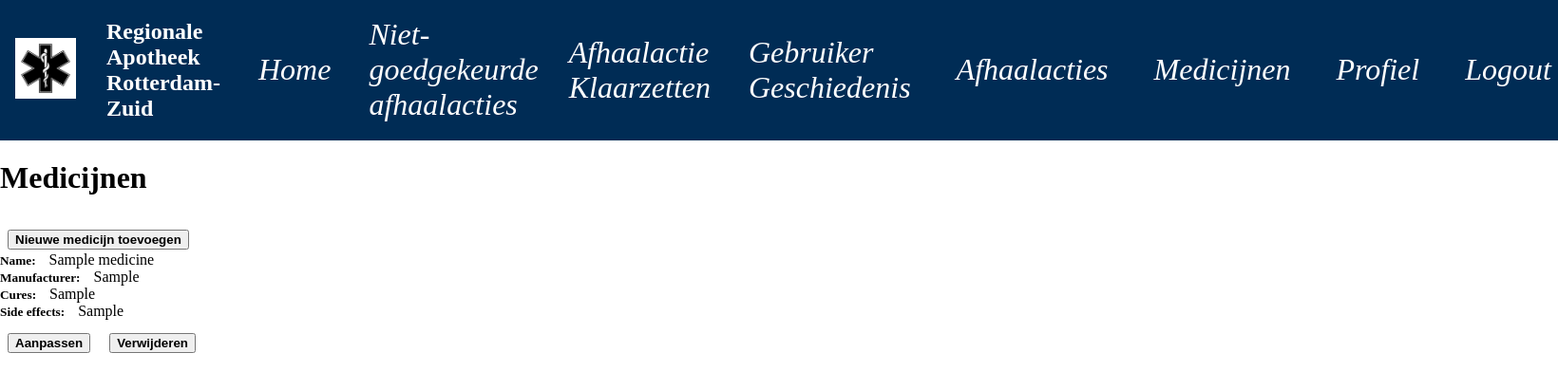
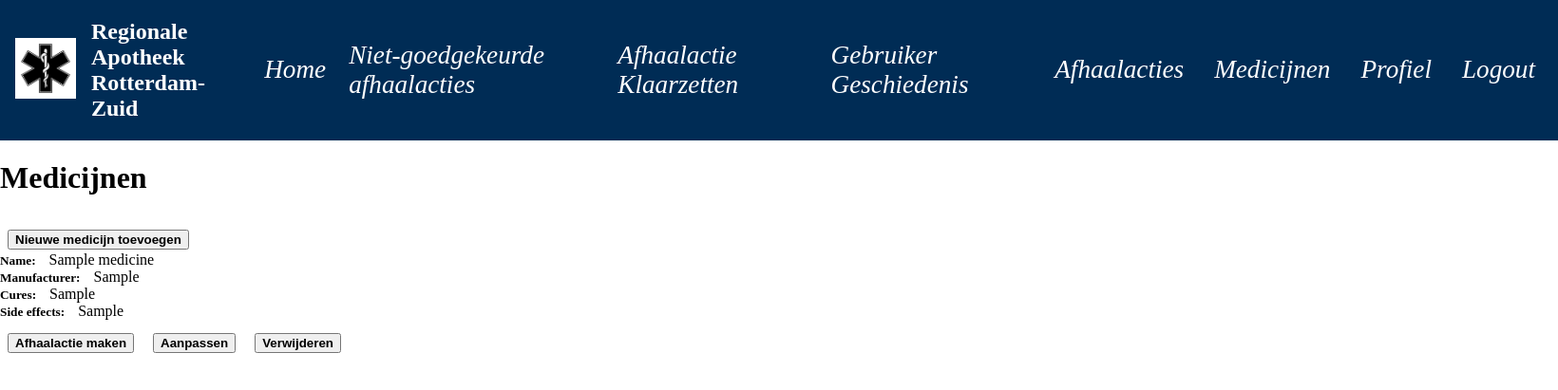
Before and after one commit to Damian5314/apotheek, a Django app: page /medicine/ in a window 1640 px wide. Shown: the top 411 px of the page at 95% size. Run offline with Django 5.2, Linux system fonts and the light colour scheme; a user stored in the database is signed in; tables that the repository leaves empty hold one stand-in row (values such as "Sample post").

Commit message:
Add the option to make a reservation from medicine page

```diff
--- a/apotheek/base/static/base/css/styles.css
+++ b/apotheek/base/static/base/css/styles.css
@@ -10,7 +10,7 @@ body {
     background-color: #002c55;
     display: flex;
     align-items: center;
-    gap: 2rem;
+    gap: 1rem;
     padding-left: 1rem;
 
 }
@@ -27,7 +27,7 @@ a {
     color: white;
     font-style: italic;
     text-decoration: none;
-    font-size: 2rem;
+    font-size: 1.7rem;
 }
 
 a:hover {
--- a/apotheek/base/templates/base/medicine.html
+++ b/apotheek/base/templates/base/medicine.html
@@ -12,6 +12,7 @@
             <h5>Cures:</h5> <p>{{ medicine.Cures }}</p> <br>
             <h5>Side effects:</h5> <p>{{ medicine.SideEffects }}</p> <br>
             {% if user.is_staff %}
+            <a href="{% url 'manage_collections_with_medicine' medicine.id %}" class="nav-item black-link"><button><strong>Afhaalactie maken</strong></button></a>
                 <a href="{% url 'edit_medicine' medicine.id %}" class="nav-item black-link"><button><strong>Aanpassen</strong></button></a>
                 <a href="{% url 'delete_medicine' medicine.id %}" class="nav-item black-link"><button><strong>Verwijderen</strong></button></a><br>
             {% endif %}
--- a/apotheek/base/urls.py
+++ b/apotheek/base/urls.py
@@ -10,24 +10,18 @@ urlpatterns = [
     path('edit_profile/', views.edit_profile, name='edit_profile'),
     path('change-password/', views.change_password, name='change_password'),
     path('accounts/profile/', views.profile, name='profile'),
-    path('update_afhaalacties/', views.update_afhaalacties,
-         name='update_afhaalacties'),
-    path('update_afhaalacties/', views.update_afhaalacties,
-         name='update_afhaalacties'),
+    path('update_afhaalacties/', views.update_afhaalacties, name='update_afhaalacties'),
+    path('update_afhaalacties/', views.update_afhaalacties, name='update_afhaalacties'),
     path('afhaalacties/', views.update_afhaalacties, name='afhaalacties'),
-    path('approve_afhaalactie/<int:pk>',
-         views.approve_afhaalactie, name='approve_afhaalactie'),
-    path('deny_afhaalactie/<int:pk>',
-         views.deny_afhaalactie, name='deny_afhaalactie'),
-    path('confirm_afhaalacties/', views.confirm_afhaalacties,
-         name='confirm_afhaalacties'),
-    path('manage_collections/', views.manage_collections,
-         name='manage_collections'),
+    path('approve_afhaalactie/<int:pk>', views.approve_afhaalactie, name='approve_afhaalactie'),
+    path('deny_afhaalactie/<int:pk>', views.deny_afhaalactie, name='deny_afhaalactie'),
+    path('confirm_afhaalacties/', views.confirm_afhaalacties, name='confirm_afhaalacties'),
+    path('manage_collections/', views.manage_collections, name='manage_collections'),
+    path('manage_collections/<int:medicine_id>/', views.manage_collections, name='manage_collections_with_medicine'),
     path('medicine/', views.medicine, name='medicine'),
     path('new_medicine/', views.new_medicine, name='new_medicine'),
     path('edit_medicine/<int:pk>/', views.edit_medicine, name='edit_medicine'),
-    path('delete_medicine/<int:pk>/',
-         views.delete_medicine, name='delete_medicine'),
+    path('delete_medicine/<int:pk>/', views.delete_medicine, name='delete_medicine'),
     path('select_user/', views.select_user, name='select_user'),
     path('user_history/<int:user_id>/', views.user_history, name='user_history'),
 ]
--- a/apotheek/base/views.py
+++ b/apotheek/base/views.py
@@ -41,7 +41,6 @@ def register(request):
         form = UserCreationForm(request.POST)
         if form.is_valid():
             user = form.save()
-            # Log the user in and redirect to index
             login(request, user)
             return redirect("index")
 
@@ -93,7 +92,7 @@ def update_afhaalacties(request):
 
 
 @staff_member_required
-def manage_collections(request):
+def manage_collections(request, medicine_id=None):
     if request.method == 'POST':
         form = CollectionForm(request.POST)
         if form.is_valid():
@@ -101,15 +100,18 @@ def manage_collections(request):
             medicine = form.cleaned_data['Medicine']
             date = form.cleaned_data['Date']
 
-            # Check if a collection for the same user, medicine, and date already exists
             if Collection.objects.filter(User=user, Medicine=medicine, Date=date).exists():
-                form.add_error(
-                    None, "Een afhaalactie voor deze gebruiker, dit medicijn en deze datum bestaat al.")
+                form.add_error(None, "Een afhaalactie voor deze gebruiker, dit medicijn en deze datum bestaat al.")
             else:
                 form.save()
                 return redirect('manage_collections')
     else:
-        form = CollectionForm()
+        if medicine_id:
+            medicine = get_object_or_404(Medicine, id=medicine_id)
+            form = CollectionForm(initial={'Medicine': medicine})
+        else:
+            form = CollectionForm()
+
     collections = Collection.objects.all()
     users = User.objects.all()
     medicines = Medicine.objects.all()
```
